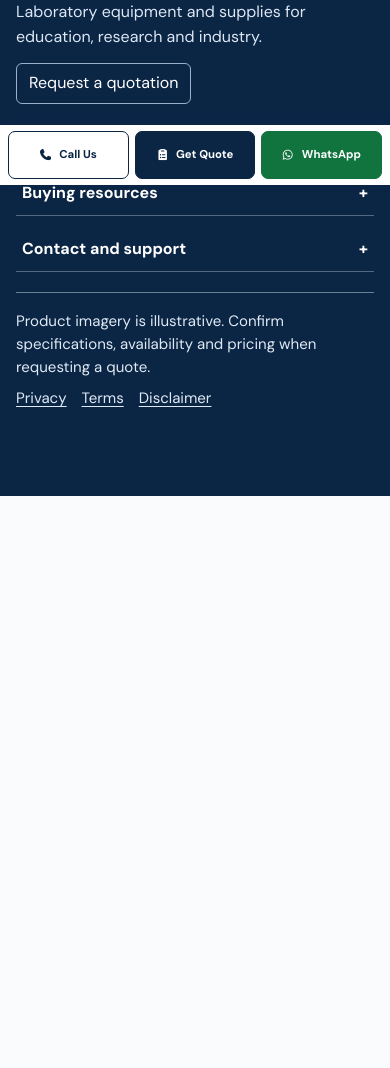
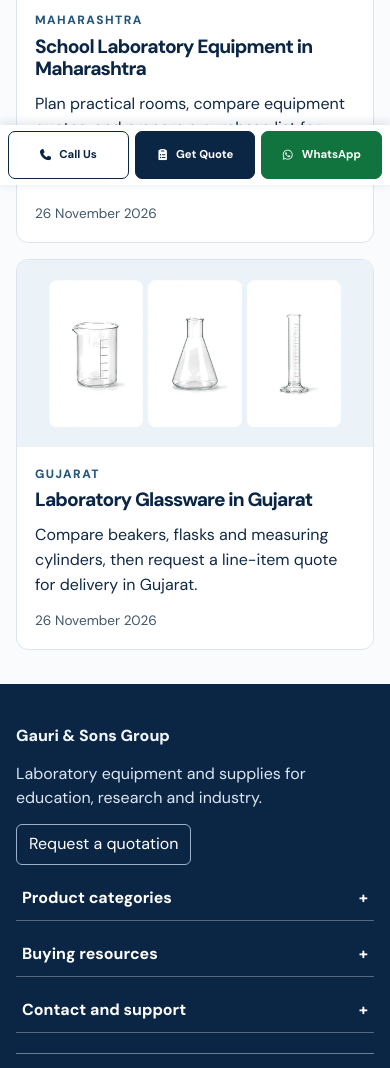
Before and after one commit to ekaani26/gauri-sons-website, a plain HTML site: page blog.html in a window 390 px wide. Shown: the part 659-1727 px from the top of the page. Before the commit the page ends 1155 px from the top, so only its background shows below. Drawn offline with Linux system fonts and the light colour scheme.

Commit message:
Redesign buying guides index with responsive editorial cards

```diff
--- a/assets/css/blog.css
+++ b/assets/css/blog.css
@@ -1 +1,24 @@
 .blog-page { max-width: 900px; padding-block: 32px 54px; }.blog-page h1 {font-size:clamp(2rem,5vw,3.5rem);margin:12px 0}.blog-page h2 {margin:26px 0 10px}.blog-page p {margin-block:12px}.blog-page picture img {width:100%;border-radius:12px;margin-top:18px}.blog-page .blog-form {margin-top:32px;padding:16px;background:#eaf2f9}.blog-page #quote-form input,.blog-page textarea {min-width:0}.blog-page ul {padding-left:24px}
+.guide-index { max-width:1160px; }
+.guide-intro { background:#edf4fa; padding:clamp(20px,4vw,44px); border-radius:12px; margin-bottom:24px; }
+.guide-intro > p:not(.guide-region) { max-width:58ch; color:#43566b; }
+.blog-page .guide-region { margin:0; color:#24567d; text-transform:uppercase; letter-spacing:.12em; font-size:.75rem; font-weight:800; }
+.blog-page .guide-grid { display:grid; grid-template-columns:repeat(2,minmax(0,1fr)); gap:16px; padding:0; margin:0; list-style:none; }
+.guide-card { position:relative; display:grid; grid-template-rows:auto 1fr; height:100%; background:#fff; border:1px solid #dce5ef; border-radius:12px; overflow:hidden; }
+.blog-page .guide-card picture img { width:100%; aspect-ratio:1200/630; object-fit:cover; margin:0; border-radius:0; }
+.guide-card-body { display:flex; flex-direction:column; align-items:start; padding:18px; }
+.blog-page .guide-card h2 { margin:6px 0 0; font-size:clamp(1.2rem,2.5vw,1.55rem); }
+.guide-card h2 a { color:#0b2545; text-decoration:none; }
+.guide-card h2 a::after { content:""; position:absolute; inset:0; }
+.guide-card:focus-within { outline:3px solid #2875b2; outline-offset:2px; }
+.guide-card:hover h2 a { text-decoration:underline; }
+.guide-card time { margin-top:auto; color:#43566b; font-size:.85rem; }
+.blog-page > article { max-width:76ch; margin-inline:auto; }
+.blog-page > article > nav { margin-bottom:14px; }
+.blog-page > article > p { line-height:1.68; }
+.blog-page .blog-form { max-width:76ch; margin-inline:auto; border-radius:12px; }
+@media(max-width:680px) {
+ .blog-page { padding-block:22px 34px; }
+ .blog-page .guide-grid { grid-template-columns:minmax(0,1fr); }
+ .blog-page .guide-intro h1 { font-size:clamp(1.8rem,7.4vw,2.1rem); }
+}
--- a/blog.html
+++ b/blog.html
@@ -23,7 +23,20 @@
       </nav>
     </div>
   </header>
- <main id="main-content" class="wrap blog-page"><h1>Laboratory Equipment Buying Guides</h1><ul><li><h2><a href="/school-laboratory-equipment-maharashtra.html">School Laboratory Equipment in Maharashtra</a></h2><p>A procurement checklist for schools in Pune, Mumbai and across Maharashtra.</p></li><li><h2><a href="/laboratory-glassware-gujarat.html">Laboratory Glassware in Gujarat</a></h2><p>Compare specifications and request quotations for laboratory glassware in Ahmedabad, Vadodara and across Gujarat.</p></li></ul></main><footer class="site-footer">
+ <main id="main-content" class="wrap blog-page guide-index">
+  <header class="guide-intro"><p class="guide-region">Gauri &amp; Sons</p><h1>Laboratory Equipment Buying Guides</h1>
+  <p>Practical advice on choosing lab supplies, comparing specifications, and requesting a quotation.</p>
+  <div class="actions"><a class="button" href="/products.html">Browse the catalogue</a><a class="button secondary" href="/states.html">Browse by state</a></div></header>
+  <ul class="guide-grid"><li><article class="guide-card">
+  <picture><source media="(max-width:680px)" srcset="/img/blog/school-laboratory-equipment-maharashtra-640.webp"><img src="/img/blog/school-laboratory-equipment-maharashtra.webp" width="1200" height="630" alt=""></picture>
+  <div class="guide-card-body"><p class="guide-region">Maharashtra</p><h2><a href="/school-laboratory-equipment-maharashtra.html">School Laboratory Equipment in Maharashtra</a></h2>
+  <p>Plan practical rooms, compare equipment quotes, and prepare a purchase list for schools in Pune, Mumbai and across Maharashtra.</p><time datetime="2026-11-26">26 November 2026</time></div>
+</article></li><li><article class="guide-card">
+  <picture><source media="(max-width:680px)" srcset="/img/blog/laboratory-glassware-gujarat-640.webp"><img src="/img/blog/laboratory-glassware-gujarat.webp" width="1200" height="630" alt=""></picture>
+  <div class="guide-card-body"><p class="guide-region">Gujarat</p><h2><a href="/laboratory-glassware-gujarat.html">Laboratory Glassware in Gujarat</a></h2>
+  <p>Compare beakers, flasks and measuring cylinders, then request a line-item quote for delivery in Gujarat.</p><time datetime="2026-11-26">26 November 2026</time></div>
+</article></li></ul>
+</main><footer class="site-footer">
   <div class="wrap footer-grid">
     <div class="footer-brand">
       <strong>Gauri &amp; Sons Group</strong>
```
